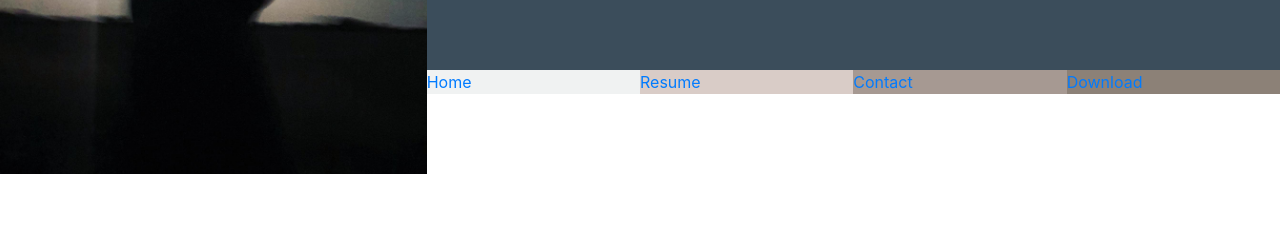
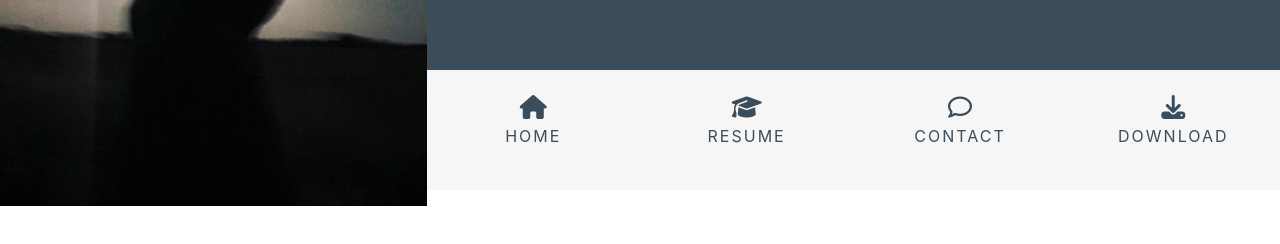
Before and after one commit to vkleer/ci-resume, a plain HTML site: page index.html in a window 1280 px wide. Shown: the part 186-430 px from the top of the page. Drawn offline with nearby package versions, Linux system fonts and the light colour scheme.

Commit message:
Add menu item styling

```diff
--- a/assets/css/style.css
+++ b/assets/css/style.css
@@ -5,17 +5,8 @@
     background-color: #3b4d5b;
 }
 
-.ui-menu-color-home {
-    background-color: #F0F2F2;
-}
-.ui-menu-color-resume {
-    background-color: #D9CCC7;
-}
-.ui-menu-color-contact {
-    background-color: #A69992;
-}
-.ui-menu-color-download {
-    background-color: #8C8177;
+.ui-menu-color {
+    background-color: #f6f6f6;
 }
 
 /* Heading */
@@ -68,3 +59,30 @@ header {
     font-size: 1rem;
     padding: 0;
 }
+
+.menu-item {
+    height: 120px;
+    text-align: center;
+    padding: 0;
+}
+.menu-item a {
+    height: 120px;
+    width: 100%;
+    text-decoration: none;
+    color: #3b4d5b;
+}
+.menu-item a i {
+    padding-top: 25px;
+    display: block;
+    font-size: 1.5rem
+}
+.menu-item span {
+    display: block;
+    width: 100%;
+    padding-top: 5px;
+    text-align: center;
+    text-transform: uppercase;
+    font-size: 1rem;
+    font-weight: 400;
+    letter-spacing: 2px;
+}
--- a/index.html
+++ b/index.html
@@ -25,17 +25,17 @@
                 <div class="row no-gutters">
                     <div class="col">
                         <ul id="nav" class="list-inline menu-container">
-                            <li class="col-6 col-sm-3 ui-menu-color-home list-inline-item">
-                                <a href="#"><span>Home</span></a>
+                            <li class="col-6 col-sm-3 ui-menu-color list-inline-item menu-item">
+                                <a href="#"><i class="fa fa-home" aria-hidden="true"></i><span>Home</span></a>
                             </li>
-                            <li class="col-6 col-sm-3 ui-menu-color-resume list-inline-item">
-                                <a href="#"><span>Resume</span></a>
+                            <li class="col-6 col-sm-3 ui-menu-color list-inline-item menu-item">
+                                <a href="#"><i class="fa fa-graduation-cap" aria-hidden="true"></i><span>Resume</span></a>
                             </li>
-                            <li class="col-6 col-sm-3 ui-menu-color-contact list-inline-item">
-                                <a href="#"><span>Contact</span></a>
+                            <li class="col-6 col-sm-3 ui-menu-color list-inline-item menu-item">
+                                <a href="#"><i class="fa fa-comment-o" aria-hidden="true"></i><span>Contact</span></a>
                             </li>
-                            <li class="col-6 col-sm-3 ui-menu-color-download list-inline-item">
-                                <a href="#"><span>Download</span></a>
+                            <li class="col-6 col-sm-3 ui-menu-color list-inline-item menu-item">
+                                <a href="#"><i class="fa fa-download" aria-hidden="true"></i><span>Download</span></a>
                             </li>
                         </ul>
                     </div>
```
